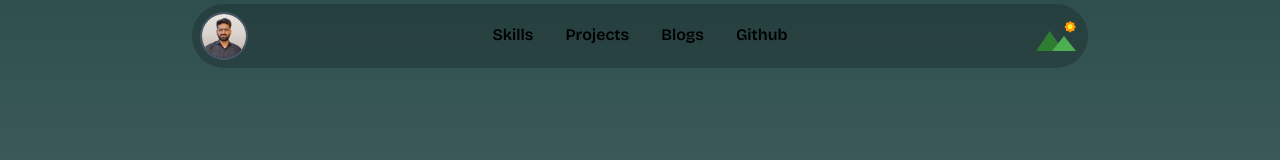
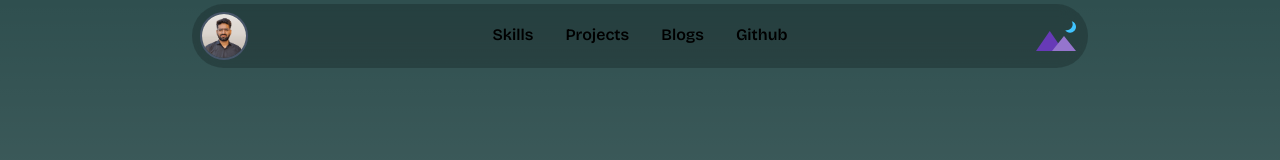
Before and after one commit to suveshmoza/portfolio, a Next.js app: page / in a window 1280 px wide. Shown: the top 160 px of the page. Built offline with nearby package versions, Linux system fonts and the light colour scheme; no server answers.

Commit message:
feat: dark mode

```diff
--- a/components/Header.tsx
+++ b/components/Header.tsx
@@ -17,7 +17,8 @@ const Header = () => {
 				</div>
 				<div>
 					<a
-						href="#"
+						target="_blank"
+						href="https://drive.google.com/file/d/1DqoHdgmcbvtnfnBALrIfBFqH5M5ttYHg/view?usp=sharing"
 						className="px-4 py-2 text-lg shadow-xl bg-gray-800 hover:bg-gray-700"
 					>
 						My Resume
--- a/components/Nav.tsx
+++ b/components/Nav.tsx
@@ -2,6 +2,7 @@ import Image from 'next/image';
 import logo from '@/assets/images/logo.png';
 import { Link } from 'react-scroll';
 import { FcNightLandscape, FcLandscape } from 'react-icons/fc';
+import { useState } from 'react';
 
 interface INavLinks {
 	title: string;
@@ -15,6 +16,14 @@ const NavLinks: Array<INavLinks> = [
 ];
 
 const Nav = () => {
+	const [darkMode, setDarkMode] = useState(false);
+
+	const handleDarkModeChange = () => {
+		setDarkMode((prev) => !prev);
+		const bgColor = darkMode ? 'darkslategrey' : '#15202B';
+		document.body.style.backgroundColor = bgColor;
+	};
+
 	return (
 		<nav className="sticky top-1 z-50 flex rounded-full justify-between items-center py-2 backdrop-filter backdrop-blur-md bg-black/20  ">
 			<Link to="main" smooth duration={1000}>
@@ -51,8 +60,17 @@ const Nav = () => {
 				</li>
 			</ul>
 			<button className="mr-2">
-				{/* <FcNightLandscape className="p-1 h-12 w-12" /> */}
-				<FcLandscape className="p-1 h-12 w-12" />
+				{!darkMode ? (
+					<FcNightLandscape
+						onClick={handleDarkModeChange}
+						className="p-1 h-12 w-12 fade-in"
+					/>
+				) : (
+					<FcLandscape
+						onClick={handleDarkModeChange}
+						className="p-1 h-12 w-12 fade-in"
+					/>
+				)}
 			</button>
 		</nav>
 	);
--- a/components/projects/Projects.tsx
+++ b/components/projects/Projects.tsx
@@ -42,7 +42,7 @@ const data = [
 const Projects = () => {
 	return (
 		<Element name="projects" className="p-4 md:h-[565px]">
-			<div className="h-full flex flex-col justify-center items-center gap-4">
+			<div className="mt-16 md:h-full flex flex-col justify-center items-center gap-4">
 				<div className="font-semibold text-4xl md:text-6xl">Projects</div>
 				<div className="grid grid-cols-1 md:grid-cols-2 mt-2 gap-4">
 					{data.map((item, index) => (
--- a/pages/_document.tsx
+++ b/pages/_document.tsx
@@ -1,4 +1,4 @@
-import { Html, Head, Main, NextScript } from 'next/document'
+import { Html, Head, Main, NextScript } from 'next/document';
 
 export default function Document() {
 	return (
@@ -9,5 +9,5 @@ export default function Document() {
 				<NextScript />
 			</body>
 		</Html>
-  )
+	);
 }
--- a/styles/globals.css
+++ b/styles/globals.css
@@ -28,6 +28,8 @@ body {
 		rgb(var(--background-start-rgb));
 	background-color: darkslategrey;
 	font-family: 'Bricolage Grotesque', sans-serif;
+	-webkit-tap-highlight-color: transparent;
+	transition: background-color 0.5s ease-in-out;
 }
 
 .border-animation {
@@ -48,3 +50,16 @@ body {
 .border-animation:hover::after {
 	transform: scaleX(1);
 }
+
+.fade-in {
+	animation: fadeInAnimation 0.5s ease-in-out;
+}
+
+@keyframes fadeInAnimation {
+	from {
+		opacity: 0;
+	}
+	to {
+		opacity: 1;
+	}
+}
```
Also changed, not shown: 1 other file (tests, documents, lock files or other folders). Lines whose indentation alone changed are shown as unchanged.
